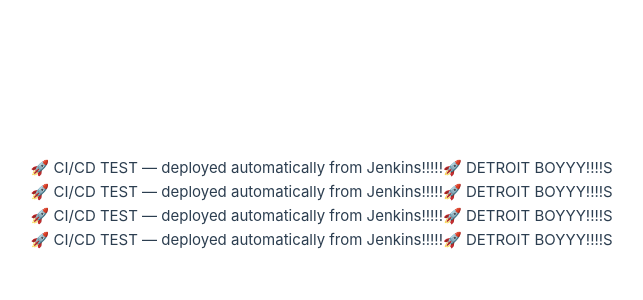
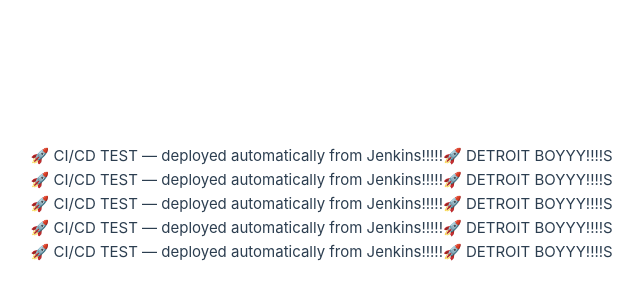
Before and after one commit to fernandofriasn/firewall-front, a Vue app: page / in a window 1280 px wide. Shown: the part 196-496 px from the top of the page, without its empty margins (197-840 px from the left). Built offline with nearby package versions, Linux system fonts and the light colour scheme.

Commit message:
added text

```diff
--- a/src/App.vue
+++ b/src/App.vue
@@ -23,5 +23,8 @@
 
   <div class="ci-banner">🚀 CI/CD TEST — deployed automatically from Jenkins!!!!!</div>
   <div class="ci-banner">🚀 DETROIT BOYYY!!!!S</div>
+
+  <div class="ci-banner">🚀 CI/CD TEST — deployed automatically from Jenkins!!!!!</div>
+  <div class="ci-banner">🚀 DETROIT BOYYY!!!!S</div>
   <!-- <RouterView /> -->
 </template>
```
